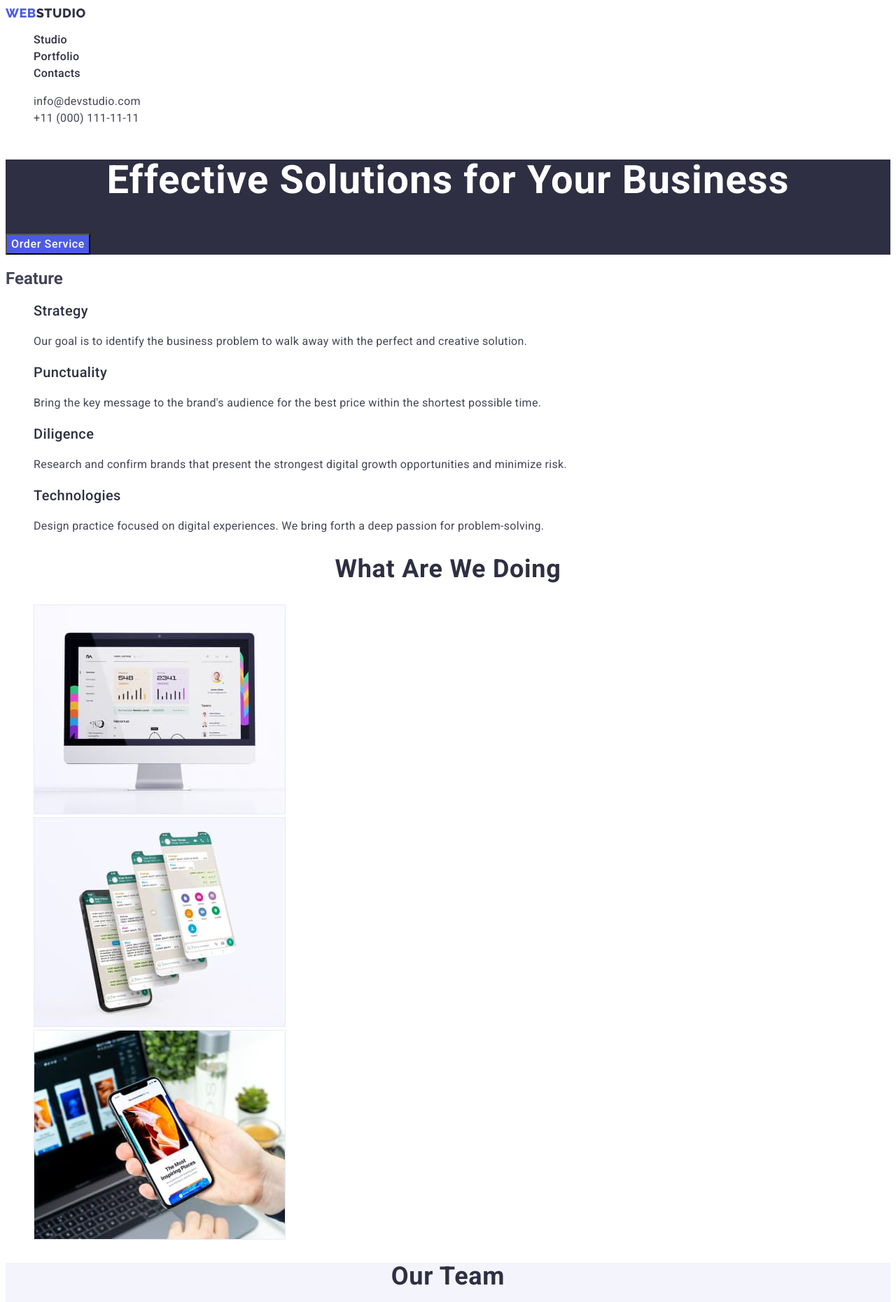
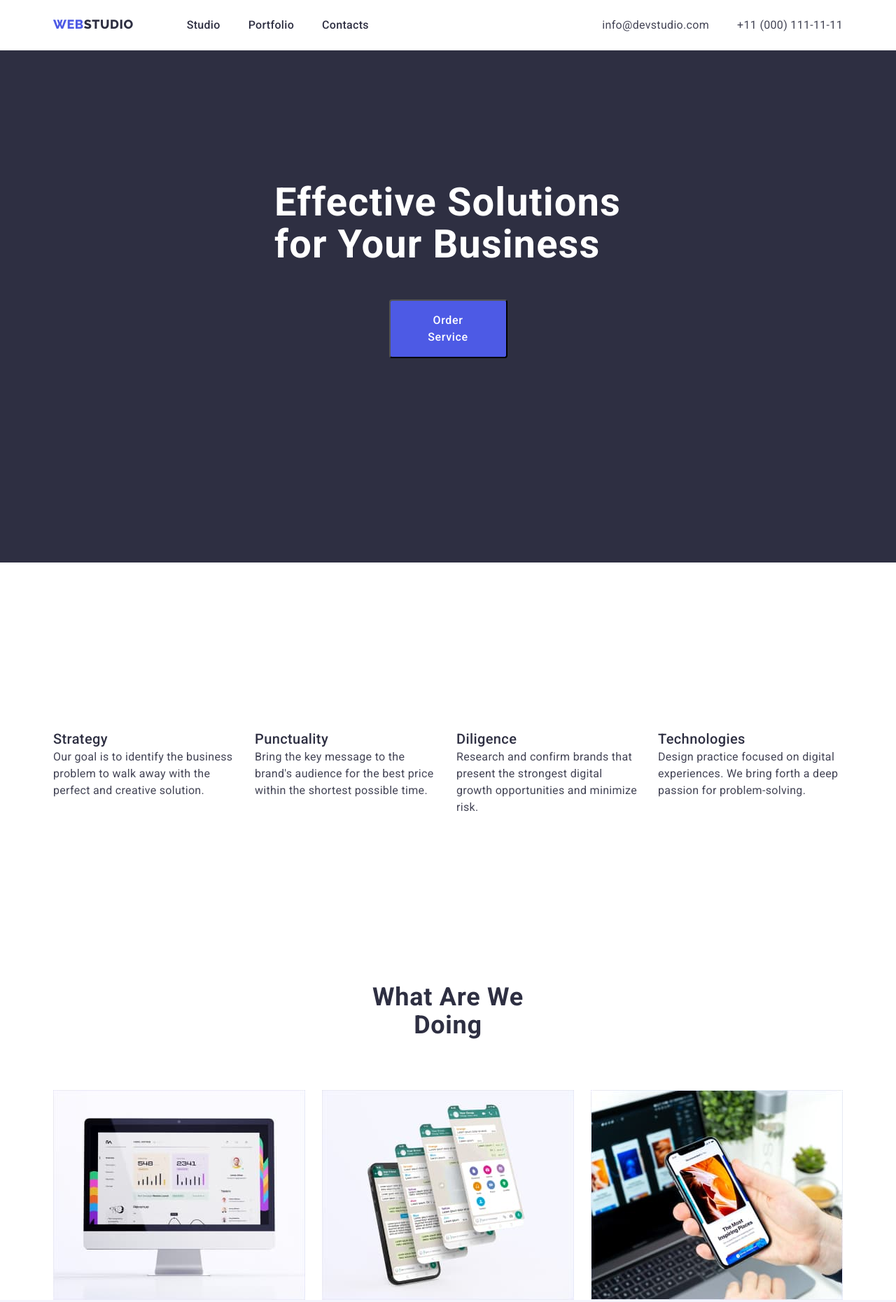
Before and after one commit to Tsunami355/goit-homework-03, a plain HTML site: page index.html in a window 1280 px wide. Shown: the top 1861 px of the page at 70% size. Drawn offline with nearby package versions, Linux system fonts and the light colour scheme.

Commit message:
homework3

```diff
--- a/css/styles.css
+++ b/css/styles.css
@@ -4,6 +4,20 @@
     --second-text-color: #434455;
 }
 
+p, h1, h2, h3, h4, h5, h6{
+    margin-top: 0;
+    margin-bottom: 0;
+}
+
+ul,ol{
+    margin-top: 0;
+    margin-bottom: 0;
+    padding-left: 0;
+}
+
+img{
+    display: block;
+}
 
 body{
     font-family: 'Roboto', sans-serif;
@@ -11,6 +25,26 @@ body{
     background-color: var(--main-text-color);
 }
 
+.container{
+    width: 100%;
+    max-width: 1158px;
+    padding-left: 15px;
+    padding-right: 15px;
+    margin: 0 auto;
+}
+
+.visually-hidden {
+    position: absolute;
+    width: 1px;
+    height: 1px;
+    margin: -1px;
+    border: 0;
+    padding: 0;
+    white-space: nowrap;
+    clip-path: inset(100%);
+    clip: rect(0 0 0 0);
+    overflow: hidden;
+}
 
 .link{
     text-decoration: none;
@@ -22,7 +56,7 @@ list-style-type: none;
 
 .section-title{
     color: var(--accent-color);
-        text-align: center;
+    text-align: center;
         font-size: 36px;
         font-weight: 700;
         line-height: 1.11;
@@ -41,6 +75,22 @@ list-style-type: none;
 }
 
 /*-----------HEADER------------*/
+
+.header{
+    padding-top: 24px;
+    padding-bottom: 24px;
+}
+
+.header-container {
+    display: flex;
+    align-items: center;
+    justify-content: space-between;
+}
+
+.header-navigation{
+    display: flex;
+  gap: 76px;
+}
 
 .header-logo{
 color: var(--iris, #4D5AE5);
@@ -64,11 +114,20 @@ line-height: 1.5; /* 24/16 */
 letter-spacing: 0.02em; /* 0.32/16 */
 }
 
+.header-menu{
+    display: flex;
+    gap: 40px;
+}
+
 .header-address{
     font-style: normal;
+
 }
 
 .header-address-list{
+    display: flex;
+    gap: 40px;
+    margin-left: auto;
 color: var(--second-text-color);
 font-size: 16px;
 font-weight: 400;
@@ -94,16 +153,32 @@ color: #404BBF;
     background: var(--accent-color);
 }
 
+.hero-container{
+display: flex;
+    padding-top: 188px;
+    padding-bottom: 292px;
+    justify-content: center;
+    flex-direction: column;
+    flex-shrink: 0;
+}
+
 .hero-title {
+    margin: 0 auto;
+    margin-bottom: 48px;
+    max-width: 496px;
     color: var(--main-text-color);
-    text-align: center;
     font-size: 56px;
     font-weight: 700;
     line-height: 1.07; /* 60/56 */
     letter-spacing: 0.02em; /* 1.12/56 */
+
 }
 
 .hero-btn {
+    width: 169px;
+    padding: 16px 32px;
+    margin: 0 auto;
+    border-radius: 4px;
     color: var(--main-text-color);
     font-family: inherit;
     font-size: 16px;
@@ -122,6 +197,28 @@ color: #404BBF;
 
 .feature {
     background: var(--main-text-color);
+    padding-top: 120px;
+    padding-bottom: 120px;
+}
+
+.feature-container{
+    display: flex;
+   width: 0 auto;
+    padding-top: 120px;
+    padding-bottom: 120px;
+}
+
+.feature-list{
+    display: flex;
+    gap: 24px;
+}
+
+.feature-subtitle{
+    margin-bottom: 2px;
+}
+
+.feature-item{
+    width: calc((100% - 24px*3) /4);
 }
 
 .feature-item-text {
@@ -130,6 +227,7 @@ color: #404BBF;
     font-weight: 400;
     line-height: 1.5; /* 24/16 */
     letter-spacing: 0.02em; /* 0.32/16 */
+
 }
 
 
@@ -139,11 +237,31 @@ color: #404BBF;
     background:var(--main-text-color);
 }
 
+.product-title{
+    max-width: 323px;
+    margin: 0 auto;
+    margin-bottom: 72px;
+}
+
+.product-list{
+    display: flex;
+    width: calc((100% - 24px*2) /3);
+    gap: 24px;
+    height: auto;
+}
+
 
 /*-----------TEAM------------*/
 
 .team {
     background: var(--cloud, #F4F4FD);
+    padding-top: 120px;
+    padding-bottom: 120px;
+
+}
+
+.team-title{
+    padding-bottom: 72px;
 }
 
 .team-subtitle{
@@ -157,10 +275,16 @@ color: #404BBF;
 
 .team-list{
     background-color: var(--main-text-color);
+    display: flex;
+
 }
 
 .team-item{
     background-color: var(--main-text-color);
+    width: calc((100% - 24px*3) /4);
+padding-top: 32px;
+
+
 }
 
 .team-text {
@@ -170,12 +294,17 @@ color: #404BBF;
     font-weight: 400;
     line-height: 1.5; /* 24/16 */
     letter-spacing: 0.02em; /* 0.32/16 */
+    gap: 8px;
+    padding-bottom: 32px;
+
 }
 
 /*-----------FOOTER------------*/
 
 .footer {
     background: var(--accent-color);
+    padding-top: 102px;
+    padding-bottom: 140px;
 }
 
 .footer-logo{
@@ -198,12 +327,23 @@ color: #404BBF;
         font-weight: 400;
         line-height: 1.5; /* 24/16 */
         letter-spacing: 0.02em;
+        width: 264px;
+        padding-top: 9px;
 }
 
 /*-----------PORTFOLIO------------*/
 
 .portfolio {
     background: var(--main-text-color);
+    padding-top: 96px;
+    padding-bottom: 120px;
+}
+
+.portfolio-nav{
+    display: flex;
+    gap: 24px;
+    justify-content: center;
+    margin-bottom: 72px;
 }
 
 .portfolio-btn{
@@ -224,12 +364,29 @@ color: #404BBF;
     background-color:#404BBF ;
 }
 
+.portfolio-list{
+    display: flex;
+    flex-wrap: wrap;
+    gap: 48px 24px;
+    justify-content: center;
+}
+
+.portfolio-item{
+    display: block;
+    margin: 0 auto;
+    width: calc((100% - 24px*2) /3);
+    border: 1px solid var(--cornflower, #E7E9FC);
+    background: var(--white, #FFF);
+}
+
 .portfolio-subtitle{
     color:var(--accent-color);
     font-size: 20px;
     font-weight: 500;
     line-height: 1.2;
     letter-spacing: 0.02em;
+    padding-top: 32px;
+
 }
 
 .portfolio-text {
@@ -238,4 +395,5 @@ color: #404BBF;
     font-weight: 400;
     line-height: 1.5; /* 24/16 */
     letter-spacing: 0.02em; /* 0.32/16 */
+    gap: 8px;
 }
--- a/index.html
+++ b/index.html
@@ -4,17 +4,27 @@
     <meta charset="UTF-8" />
     <meta name="viewport" content="width=device-width, initial-scale=1.0" />
     <title>Студія</title>
+
     <link rel="preconnect" href="https://fonts.googleapis.com" />
     <link rel="preconnect" href="https://fonts.gstatic.com" crossorigin />
     <link
       href="https://fonts.googleapis.com/css2?family=Raleway:wght@800&family=Roboto:wght@400;500;700&display=swap"
       rel="stylesheet"
     />
+
+    <link
+      rel="stylesheet"
+      href="https://cdnjs.cloudflare.com/ajax/libs/modern-normalize/2.0.0/modern-normalize.min.css"
+      integrity="sha512-4xo8blKMVCiXpTaLzQSLSw3KFOVPWhm/TRtuPVc4WG6kUgjH6J03IBuG7JZPkcWMxJ5huwaBpOpnwYElP/m6wg=="
+      crossorigin="anonymous"
+      referrerpolicy="no-referrer"
+    />
     <link rel="stylesheet" href="./css/styles.css" />
   </head>
 
   <body>
     <header class="header">
+      <div class="container header-container">
         <nav class="header-navigation">
           <a href="./index.html" class="header-logo link"
             >Web<span class="header-logo-accent">Studio</span></a
@@ -36,7 +46,9 @@
         <address class="header-address">
           <ul class="header-address-list list">
             <li class="header-address-item">
-            <a class="header-address-link link" href="mailto:info@devstudio.com"
+              <a
+                class="header-address-link link"
+                href="mailto:info@devstudio.com"
                 >info@devstudio.com</a
               >
             </li>
@@ -47,21 +59,25 @@
             </li>
           </ul>
         </address>
+      </div>
     </header>
 
     <main>
       <section class="hero">
+        <div class="container hero-container">
           <h1 class="hero-title">Effective Solutions for Your Business</h1>
           <button type="button" class="hero-btn">Order Service</button>
+        </div>
       </section>
       <section class="feature">
+        <div class="container feature-container">
           <h2 class="visually-hidden">Feature</h2>
           <ul class="feature-list list">
             <li class="feature-item">
               <h3 class="feature-subtitle subtitle">Strategy</h3>
               <p class="feature-item-text">
-              Our goal is to identify the business problem to walk away with the
-              perfect and creative solution.
+                Our goal is to identify the business problem to walk away with
+                the perfect and creative solution.
               </p>
             </li>
             <li class="feature-item">
@@ -86,8 +102,10 @@
               </p>
             </li>
           </ul>
+        </div>
       </section>
       <section class="product">
+        <div class="container">
           <h2 class="product-title section-title">What are we doing</h2>
           <ul class="product-list list">
             <li class="product-item">
@@ -118,8 +136,10 @@
               />
             </li>
           </ul>
+        </div>
       </section>
       <section class="team">
+        <div class="container">
           <h2 class="team-title section-title">Our Team</h2>
           <ul class="team-list list">
             <li class="team-item">
@@ -167,16 +187,20 @@
               <p class="team-text">UI Designer</p>
             </li>
           </ul>
+        </div>
       </section>
     </main>
+
     <footer class="footer">
+      <div class="container">
         <a href="./index.html" class="footer-logo link"
           >Web<span class="footer-logo-accent">Studio</span></a
         >
         <p class="footer-text">
-        Increase the flow of customers and sales for your business with digital
-        marketing & growth solutions.
+          Increase the flow of customers and sales for your business with
+          digital marketing & growth solutions.
         </p>
+      </div>
     </footer>
   </body>
 </html>
```
Also changed, not shown: portfolio.html (+23 -4 lines). Lines whose indentation alone changed are shown as unchanged.
